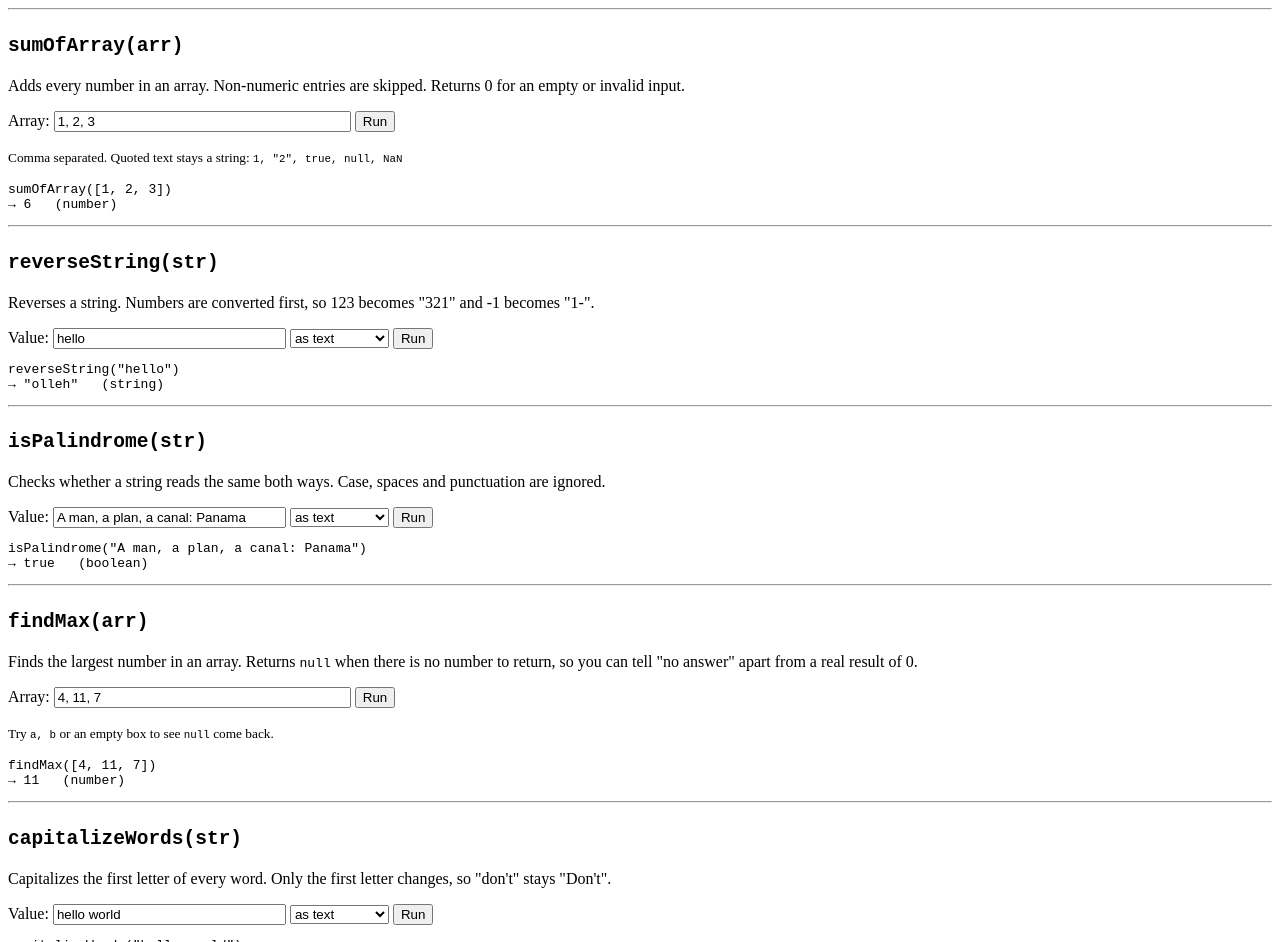
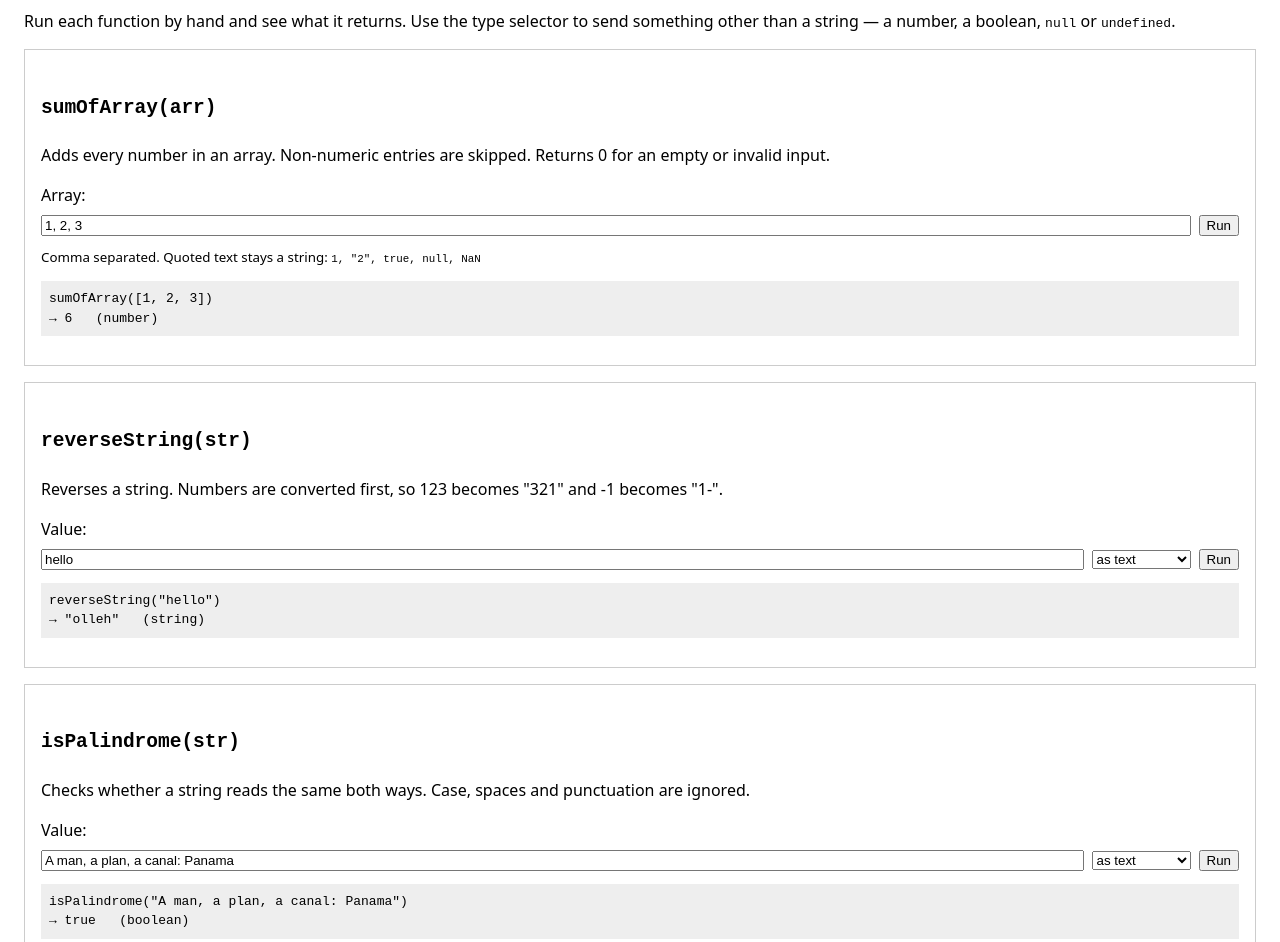
Before and after one commit to PanzarinoEve-FS/Assignment-Testing-Your-Own-Codebase, a website: page index.html in a window 1280 px wide. Shown: the part 106-1048 px from the top of the page. Drawn offline with Linux system fonts and the light colour scheme.

Commit message:
comments

```diff
--- /dev/null
+++ b/css/main.css
@@ -0,0 +1,56 @@
+/*
+Eve Panzarino (jhankins)
+Assignment: Testing Your Own Codebase
+7/24/2026
+*/
+
+* {
+  box-sizing: border-box;
+}
+
+body {
+  margin: 0;
+  padding: 1.5rem;
+  font-family: system-ui, sans-serif;
+  line-height: 1.5;
+}
+
+main {
+  display: grid;
+  grid-template-columns: 1fr;
+  gap: 1rem;
+}
+
+
+
+section {
+  border: 1px solid #ccc;
+  padding: 1rem;
+}
+
+form {
+  display: flex;
+  flex-wrap: wrap;
+  align-items: center;
+  gap: 0.5rem;
+}
+
+form label,
+form p {
+  flex-basis: 100%;
+  margin: 0;
+}
+
+/* min-width: 0 stops a long value from stretching the column wider. */
+form input[type="text"] {
+  flex: 1 1 10rem;
+  min-width: 0;
+}
+
+/* <pre> doesn't wrap on its own, so a long result would overflow. */
+.result {
+  padding: 0.5rem;
+  background: #eee;
+  white-space: pre-wrap;
+  word-break: break-word;
+}
--- a/index.html
+++ b/index.html
@@ -10,15 +10,18 @@ Assignment: Testing Your Own Codebase
     <meta charset="UTF-8">
     <meta name="viewport" content="width=device-width, initial-scale=1.0">
     <title>Assignment: Testing Your Own Codebase</title>
+    <link rel="stylesheet" href="css/main.css">
 </head>
 <body>
 
+    <header>
         <h1>Testing Your Own Codebase</h1>
-    <p>Run each function by hand and see what it returns. Use the type selector
-       to send something other than a string &mdash; a number, a boolean,
-       <code>null</code> or <code>undefined</code>.</p>
+        <p>Run each function by hand and see what it returns. Use the type
+           selector to send something other than a string &mdash; a number, a
+           boolean, <code>null</code> or <code>undefined</code>.</p>
+    </header>
 
-    <hr>
+    <main>
 
         <!-- ============ sumOfArray ============ -->
         <section>
@@ -29,7 +32,7 @@ Assignment: Testing Your Own Codebase
             <form data-fn="sumOfArray" data-input="array">
                 <label for="sumOfArray-input">Array:</label>
                 <input type="text" id="sumOfArray-input" name="value"
-                   value="1, 2, 3" size="34">
+                       value="1, 2, 3">
                 <button type="submit">Run</button>
                 <p><small>Comma separated. Quoted text stays a string:
                    <code>1, "2", true, null, NaN</code></small></p>
@@ -37,8 +40,6 @@ Assignment: Testing Your Own Codebase
 
             <pre class="result" aria-live="polite"></pre>
         </section>
-
-    <hr>
 
         <!-- ============ reverseString ============ -->
         <section>
@@ -49,7 +50,7 @@ Assignment: Testing Your Own Codebase
             <form data-fn="reverseString" data-input="value">
                 <label for="reverseString-input">Value:</label>
                 <input type="text" id="reverseString-input" name="value"
-                   value="hello" size="26">
+                       value="hello">
                 <select name="type" aria-label="Send value as">
                     <option value="string">as text</option>
                     <option value="number">as number</option>
@@ -63,18 +64,16 @@ Assignment: Testing Your Own Codebase
             <pre class="result" aria-live="polite"></pre>
         </section>
 
-    <hr>
-
         <!-- ============ isPalindrome ============ -->
         <section>
             <h2><code>isPalindrome(str)</code></h2>
-        <p>Checks whether a string reads the same both ways. Case, spaces and
-           punctuation are ignored.</p>
+            <p>Checks whether a string reads the same both ways. Case, spaces
+               and punctuation are ignored.</p>
 
             <form data-fn="isPalindrome" data-input="value">
                 <label for="isPalindrome-input">Value:</label>
                 <input type="text" id="isPalindrome-input" name="value"
-                   value="A man, a plan, a canal: Panama" size="26">
+                       value="A man, a plan, a canal: Panama">
                 <select name="type" aria-label="Send value as">
                     <option value="string">as text</option>
                     <option value="number">as number</option>
@@ -88,19 +87,17 @@ Assignment: Testing Your Own Codebase
             <pre class="result" aria-live="polite"></pre>
         </section>
 
-    <hr>
-
         <!-- ============ findMax ============ -->
         <section>
             <h2><code>findMax(arr)</code></h2>
-        <p>Finds the largest number in an array. Returns <code>null</code> when
-           there is no number to return, so you can tell "no answer" apart from
-           a real result of 0.</p>
+            <p>Finds the largest number in an array. Returns <code>null</code>
+               when there is no number to return, so you can tell "no answer"
+               apart from a real result of 0.</p>
 
             <form data-fn="findMax" data-input="array">
                 <label for="findMax-input">Array:</label>
                 <input type="text" id="findMax-input" name="value"
-                   value="4, 11, 7" size="34">
+                       value="4, 11, 7">
                 <button type="submit">Run</button>
                 <p><small>Try <code>a, b</code> or an empty box to see
                    <code>null</code> come back.</small></p>
@@ -109,18 +106,16 @@ Assignment: Testing Your Own Codebase
             <pre class="result" aria-live="polite"></pre>
         </section>
 
-    <hr>
-
         <!-- ============ capitalizeWords ============ -->
         <section>
             <h2><code>capitalizeWords(str)</code></h2>
-        <p>Capitalizes the first letter of every word. Only the first letter
-           changes, so "don't" stays "Don't".</p>
+            <p>Capitalizes the first letter of every word. Only the first
+               letter changes, so "don't" stays "Don't".</p>
 
             <form data-fn="capitalizeWords" data-input="value">
                 <label for="capitalizeWords-input">Value:</label>
                 <input type="text" id="capitalizeWords-input" name="value"
-                   value="hello world" size="26">
+                       value="hello world">
                 <select name="type" aria-label="Send value as">
                     <option value="string">as text</option>
                     <option value="number">as number</option>
@@ -134,8 +129,6 @@ Assignment: Testing Your Own Codebase
             <pre class="result" aria-live="polite"></pre>
         </section>
 
-    <hr>
-
         <!-- ============ countVowels ============ -->
         <section>
             <h2><code>countVowels(str)</code></h2>
@@ -145,7 +138,7 @@ Assignment: Testing Your Own Codebase
             <form data-fn="countVowels" data-input="value">
                 <label for="countVowels-input">Value:</label>
                 <input type="text" id="countVowels-input" name="value"
-                   value="Programming" size="26">
+                       value="Programming">
                 <select name="type" aria-label="Send value as">
                     <option value="string">as text</option>
                     <option value="number">as number</option>
@@ -159,8 +152,6 @@ Assignment: Testing Your Own Codebase
             <pre class="result" aria-live="polite"></pre>
         </section>
 
-    <hr>
-
         <!-- ============ purgeDuplicates ============ -->
         <section>
             <h2><code>purgeDuplicates(arr)</code></h2>
@@ -170,15 +161,17 @@ Assignment: Testing Your Own Codebase
             <form data-fn="purgeDuplicates" data-input="array">
                 <label for="purgeDuplicates-input">Array:</label>
                 <input type="text" id="purgeDuplicates-input" name="value"
-                   value="3, 1, 3, 2, 1" size="34">
+                       value="3, 1, 3, 2, 1">
                 <button type="submit">Run</button>
-            <p><small>Try <code>1, "1"</code> &mdash; the number and the string
-               are different values, so both survive.</small></p>
+                <p><small>Try <code>1, "1"</code> &mdash; the number and the
+                   string are different values, so both survive.</small></p>
             </form>
 
             <pre class="result" aria-live="polite"></pre>
         </section>
 
+    </main>
+
     <script src="js/main.js"></script>
     <script src="js/ui.js"></script>
 </body>
```
Also changed, not shown: index.test.js (deleted, +0 -53 lines), js/main.test.js (+14 -11 lines). Lines whose indentation alone changed are shown as unchanged.
